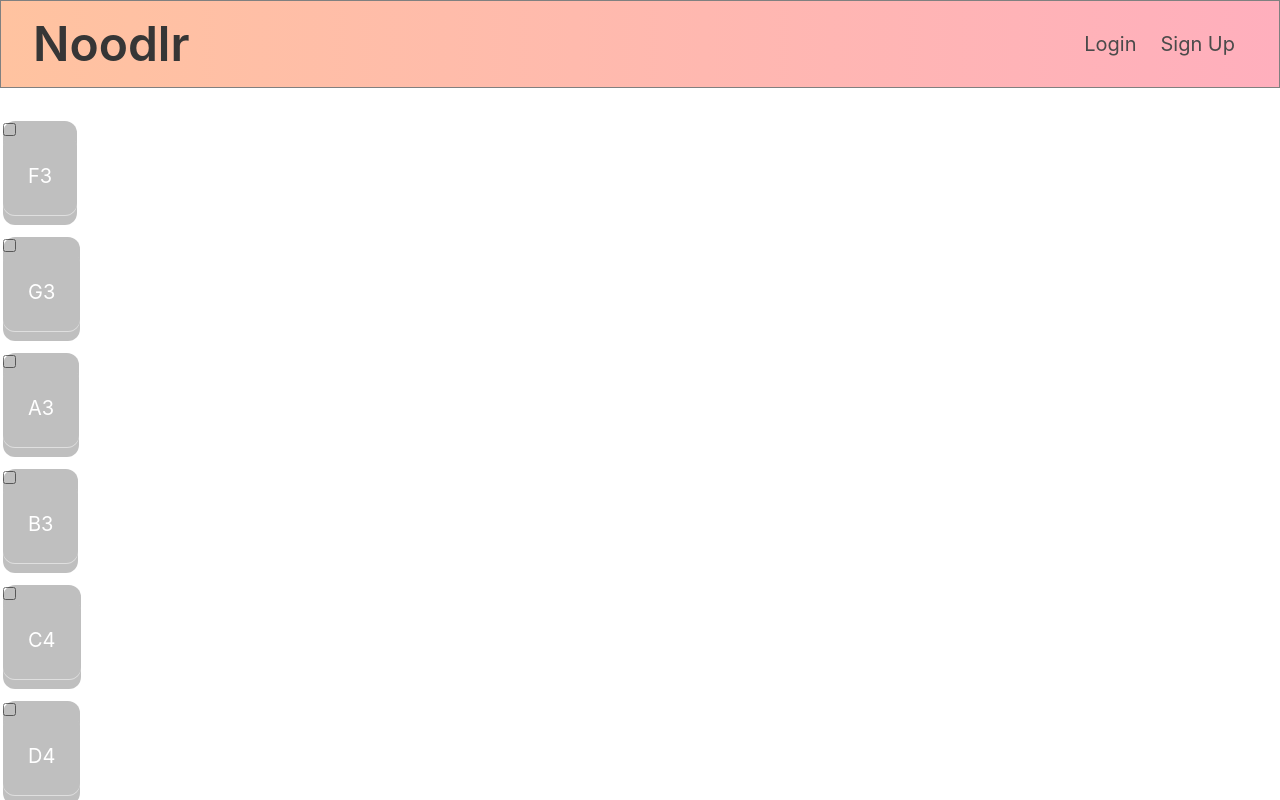
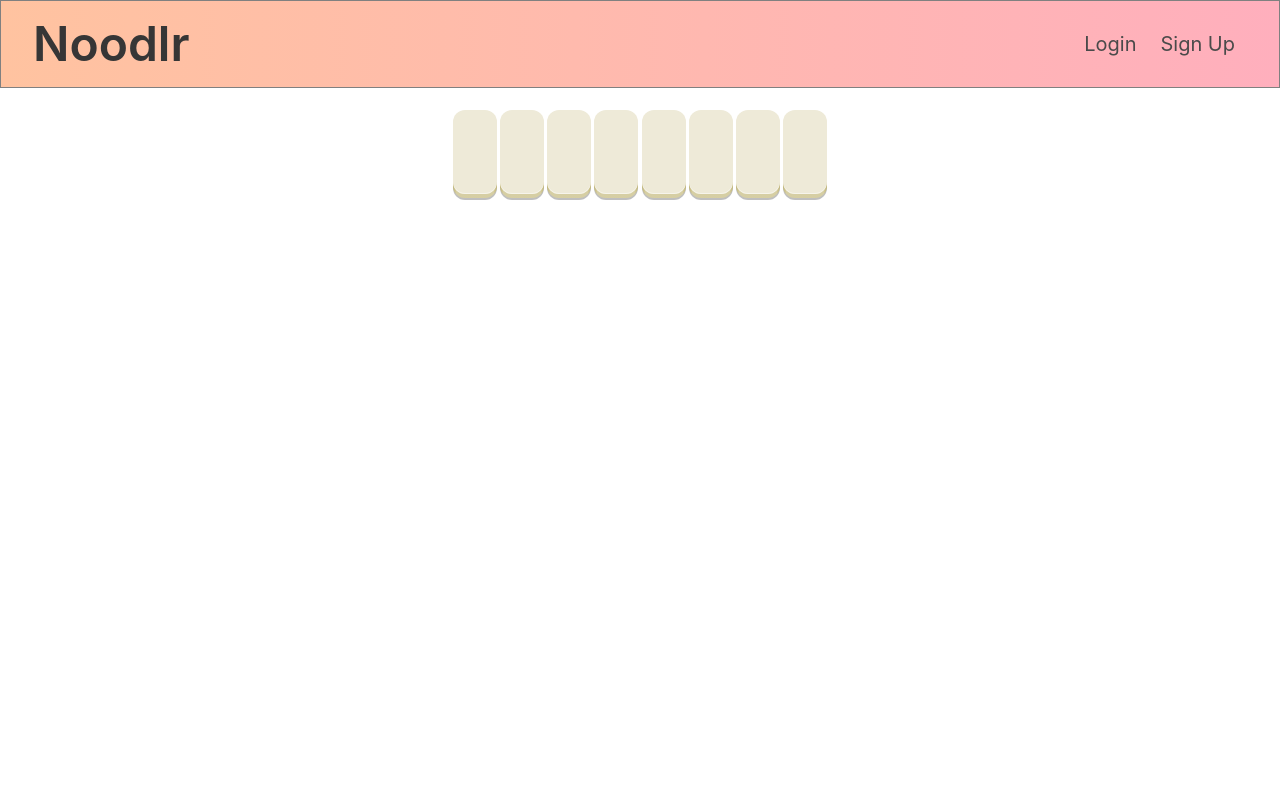
Before and after one commit to Garrett-Bodley/noodlr-frontend, a React (Create React App) app: page /jamr in a window 1280 px wide. Built offline with nearby package versions, Linux system fonts and the light colour scheme.

Commit message:
Write mouse events, and styling to get white keys to play music.

```diff
--- a/src/components/Jamr/Key.css
+++ b/src/components/Jamr/Key.css
@@ -1,10 +1,9 @@
 .pushable {
-  display: inline-block;
-  margin: 6px 3px;
   position: relative;
-  border: none;
+  /* border: none; */
   background: transparent;
   padding: 0;
+  margin: .1rem .1rem;
   cursor: pointer;
   outline-offset: 4px;
   transition: filter 250ms;
@@ -18,13 +17,12 @@
   border-radius: 12px;
   background: hsl(0deg 0% 0% / 0.25);
   will-change: transform;
-  transform: translateY(3px);
+  transform: translateY(2px);
   transition:
     transform
     600ms
     cubic-bezier(.3, .7, .4, 1);
 }
-
 .edge {
   position: absolute;
   top: 0;
@@ -32,66 +30,55 @@
   width: 100%;
   height: 100%;
   border-radius: 12px;
+  background: linear-gradient(
+    to left,
+    hsl(51deg, 38%, 60%) 0%,
+    hsl(51deg, 38%, 74%) 8%,
+    hsl(51deg, 38%, 74%) 92%,
+    hsl(51deg, 38%, 60%) 100%
+  );
 }
-
 .front {
   display: block;
   position: relative;
-  padding: 1.25em;
+  padding: 42px 22px;
   border-radius: 12px;
-  font-size: 1.25rem;
+  font-size: 1rem;
   color: white;
+  background: hsl(51deg, 38%, 89%);
+  box-shadow: inset 0px -1px 0px rgba(255, 255, 255, 0.5);
   will-change: transform;
-  transform: translateY(-6px);
-  box-shadow: inset 0px -1px 0px rgba(255, 255, 255, 0.5);
+  transform: translateY(-4px);
   transition:
     transform
     600ms
     cubic-bezier(.3, .7, .4, 1);
 }
-
-.checkbox:checked ~ .front {
-  transform: translateY(-3px);
-  transition: transform 100ms, filter 250ms ease-in;
-}
-
-.checkbox:checked ~ .edge {
-  transition: filter 250ms ease-in;
-}
-.checkbox:checked ~ .shadow {
-  transform: translateY(2px);
-  transition: transform 34ms;
-}
-
-.checkbox:not(:checked) ~ .front{
-  filter: grayscale(.6);
-}
-
-.checkbox:not(:checked) ~ .edge{
-  filter: grayscale(0.7) brightness(1.5);
-}
-
 .pushable:hover {
   filter: brightness(110%);
-  transition: filter 60ms ease-in-out;
 }
-
-.pushable:hover .checkbox:not(:checked) ~ .front {
-  transform: translateY(-8px);
+.pushable:hover .front {
+  transform: translateY(-6px);
   transition:
     transform
     250ms
     cubic-bezier(.3, .7, .4, 1.5);
 }
-
-.pushable:hover .checkbox:not(:checked) ~ .shadow {
+.pushable:active:hover .front {
+  transform: translateY(-2px);
+  transition: transform 34ms;
+}
+.pushable:hover .shadow {
   transform: translateY(4px);
   transition:
     transform
     250ms
     cubic-bezier(.3, .7, .4, 1.5);
 }
-
+.pushable:active:hover .shadow {
+  transform: translateY(1px);
+  transition: transform 34ms;
+}
 .pushable:focus:not(:focus-visible) {
   outline: none;
 }
--- a/src/components/Jamr/Key.js
+++ b/src/components/Jamr/Key.js
@@ -1,21 +1,19 @@
 import './Key.css'
+import * as TinyColor from 'tinycolor2'
 
-const Key = ({note, handleMouseDown, handleMouseUp, handleMoustOut}) => {
+const Key = ({note, handleMouseDown, handleMouseUp, handleMouseEnter, handleMouseLeave}) => {
   return(
-    <div>
     <label
       className="pushable"
       onMouseDown={handleMouseDown}
       onMouseUp={handleMouseUp}
-        onMouseOut={handleMoustOut}
+      onMouseEnter={handleMouseEnter}
+      onMouseLeave={handleMouseLeave}
     >
-        <input hidden={true} type="checkbox" className="checkbox"></input>
       <span className="shadow"></span>
       <span className="edge"></span>
-        <span className="front">{note}</span>
-
+      <span className="front"></span>
     </label>
-    </div>
   )
 }
 
--- a/src/containers/JamrContainer.css
+++ b/src/containers/JamrContainer.css
@@ -1,4 +1,8 @@
-.jamr-container{
+#jamr-container{
+  height: 100%;
+}
+
+.white-keys{
   display: flex;
   justify-content: center;
   align-content: center;
--- a/src/containers/JamrContainer.js
+++ b/src/containers/JamrContainer.js
@@ -44,35 +44,62 @@ class JamrContainer extends Component{
   //   }
   // }
 
-  handleMouseDown = (note) => {
+  handleMouseDown = (e, note) => {
     this.state.synth.triggerAttack(note)
   }
 
-  handleMouseUp = (note) => {
+  handleMouseUp = (e, note) => {
     this.state.synth.triggerRelease(note)
   }
 
-  handleMouseOut = (note) => {
-    this.state.synths.triggerRelease(note)
+  handleMouseEnter = (e, note) => {
+    // Mouseover triggers a new note if primary mouse button is clicked
+    if(e.buttons === 1){
+      this.state.synth.triggerAttack(note)
+    }
+  }
+
+  handleMouseLeave = (note) => {
+    console.log('mouseleave event!')
+    this.state.synth.triggerRelease(note)
   }
 
   makeWhiteKeys = () => {
-    let notes = ['F3', 'G3', 'A3', 'B3', 'C4', 'D4', 'E4', 'F4']
-    return notes.map(note =>
+    let notes = ['F3', 'G3', 'A3', 'Bb3', 'C4', 'D4', 'E4', 'F4']
+    return notes.map((note, index) =>
       <Key
+        key={index}
         note={note}
-        handleMouseDown={() => this.handleMouseDown(note)}
-        handleMouseUp={() => this.handleMouseUp(note)}
-        handleMouseOut={() => this.handleMouseOut(note)}
+        handleMouseDown={(e) => this.handleMouseDown(e, note)}
+        handleMouseUp={(e) => this.handleMouseUp(e, note)}
+        handleMouseEnter={(e) => this.handleMouseEnter(e, note)}
+        handleMouseLeave={() => this.handleMouseLeave(note)}
       />
     )
+  }
+
+  makeBlackKeys = () => {
+    let notes = ['Gb3', 'Ab3', 'B3', 'Db4', 'Eb4']
+    return notes.map((note, index) => {
+      <Key
+      key={index}
+      note={note}
+      handleMouseDown={(e) => this.handleMouseDown(e, note)}
+      handleMouseUp={(e) => this.handleMouseUp(e, note)}
+      handleMouseEnter={(e) => this.handleMouseEnter(e, note)}
+      handleMouseLeave={() => this.handleMouseLeave(note)}
+      />
+    })
+
   }
 
 
   render(){
     return(
       <div id="jamr-container">
+        <div className="black-keys">
 
+        </div>
         <div className="white-keys">
           {this.makeWhiteKeys()}
         </div>
```
Lines whose indentation alone changed are shown as unchanged.
